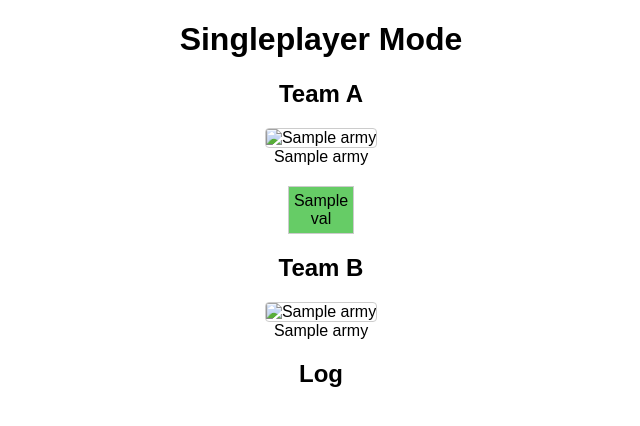
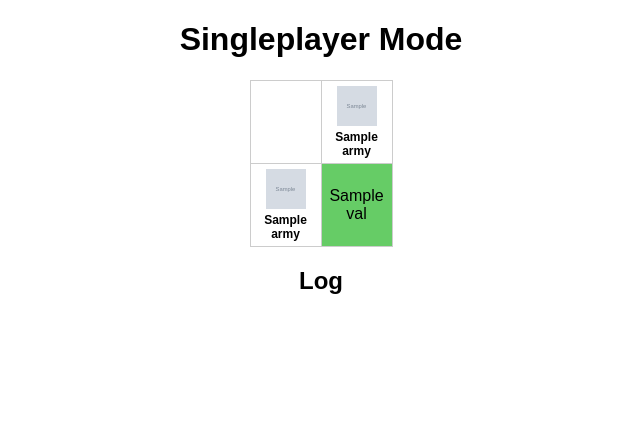
Before and after one commit to CSKorkin/Cawl, a Flask app: template app/templates/pairings.html in a window 1280 px wide. Shown: the top 426 px of the page, without its empty margins (319-959 px from the left). Run offline with Flask 3, Linux system fonts and the light colour scheme; the template is opened without the code that fills it: most values are stand-ins (such as "Sample title", 1, 10 or a date in 2020); grey boxes marked "Sample" are stand-in pictures; some libraries are stand-ins or nearby versions.

Commit message:
Remove placeholder army icons

```diff
--- a/app/simulator.py
+++ b/app/simulator.py
@@ -5,6 +5,7 @@
 @dataclass
 class Army:
     name: str
+    icon: str
 
 @dataclass
 class PairingMatrix:
--- a/app/static/css/pairings.css
+++ b/app/static/css/pairings.css
@@ -9,8 +9,23 @@
 .matrix-table td, .matrix-table th {
     border: 1px solid #ccc;
     padding: 5px;
+    width: 60px;
+    height: 60px;
+    text-align: center;
+    vertical-align: middle;
+}
+.army-cell {
+    width: 90px;
+}
+.army-icon {
     width: 40px;
-    text-align: center;
+    height: 40px;
+    object-fit: cover;
+    display: block;
+    margin: 0 auto 4px auto;
+}
+.army-name {
+    font-size: 12px;
 }
 .r { background-color: #ffb3b3; }
 .o { background-color: #ffc966; }
--- a/app/templates/pairings.html
+++ b/app/templates/pairings.html
@@ -5,22 +5,25 @@
 {% block content %}
 <h1>Singleplayer Mode</h1>
 
-<div class="team team-a">
-    <h2>Team A</h2>
-    <div class="army-row">
-        {% for army in team_a %}
-        <div class="army-slot" data-index="{{ loop.index0 }}">
-            <img src="https://via.placeholder.com/60" alt="{{ army.name }}">
-            <div>{{ army.name }}</div>
-        </div>
-        {% endfor %}
-    </div>
-</div>
-
 <table class="matrix-table">
+    <thead>
+        <tr>
+            <th></th>
+            {% for army in team_b %}
+            <th class="army-cell">
+                <img src="{{ url_for('static', filename=army.icon) }}" alt="{{ army.name }}" class="army-icon">
+                <div class="army-name">{{ army.name }}</div>
+            </th>
+            {% endfor %}
+        </tr>
+    </thead>
     <tbody>
         {% for row in matrix %}
         <tr>
+            <th class="army-cell">
+                <img src="{{ url_for('static', filename=team_a[loop.index0].icon) }}" alt="{{ team_a[loop.index0].name }}" class="army-icon">
+                <div class="army-name">{{ team_a[loop.index0].name }}</div>
+            </th>
             {% for val in row %}
             <td class="{% if val <= 4 %}r{% elif val <= 8 %}o{% elif val <= 11 %}y{% elif val <= 15 %}lg{% else %}dg{% endif %}">{{ val }}</td>
             {% endfor %}
@@ -29,17 +32,6 @@
     </tbody>
 </table>
 
-<div class="team team-b">
-    <h2>Team B</h2>
-    <div class="army-row">
-        {% for army in team_b %}
-        <div class="army-slot" data-index="{{ loop.index0 }}">
-            <img src="https://via.placeholder.com/60" alt="{{ army.name }}">
-            <div>{{ army.name }}</div>
-        </div>
-        {% endfor %}
-    </div>
-</div>
 
 <div class="log-panel">
     <h2>Log</h2>
```
Also changed, not shown: app/routes.py (+14 -3 lines), 1 other file.
